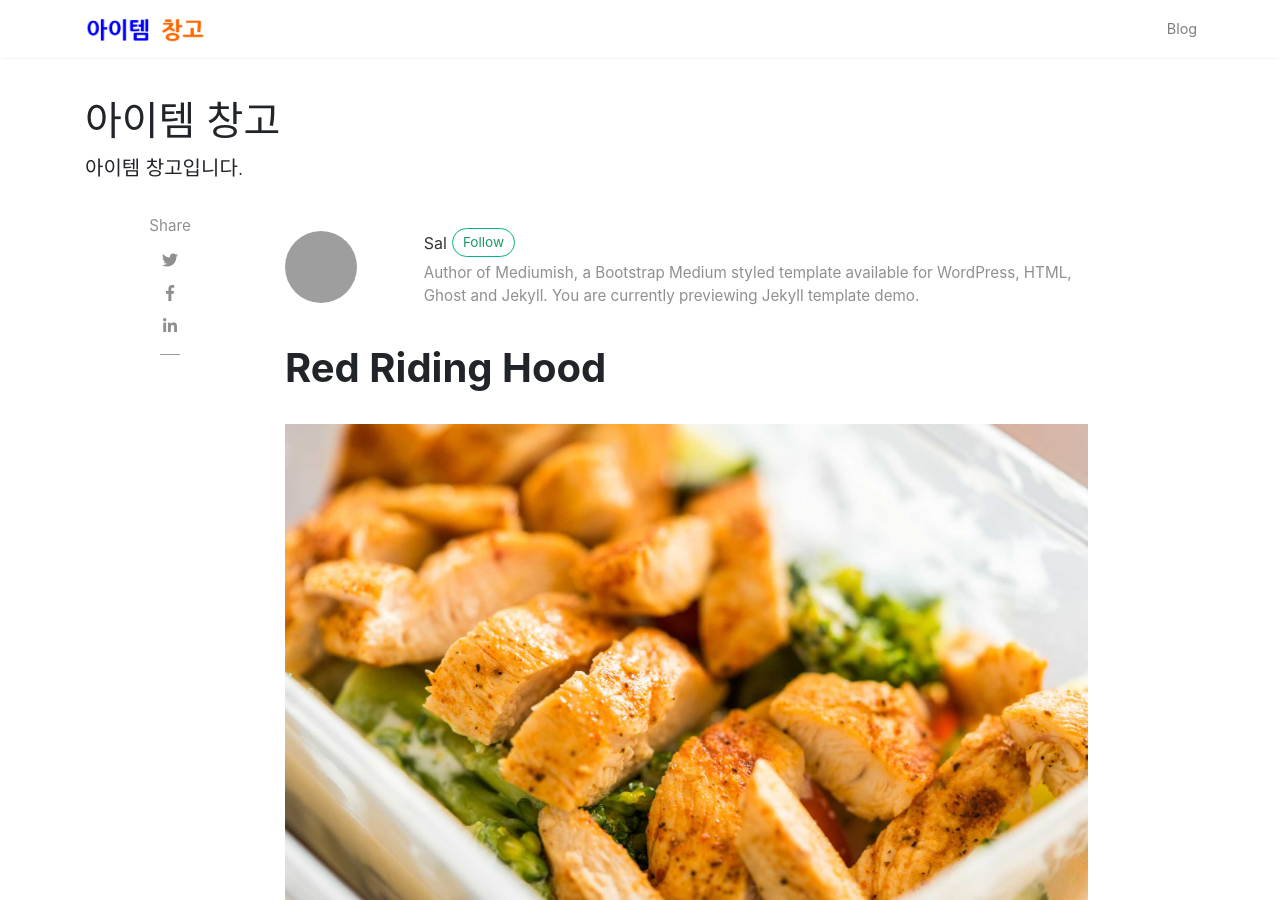
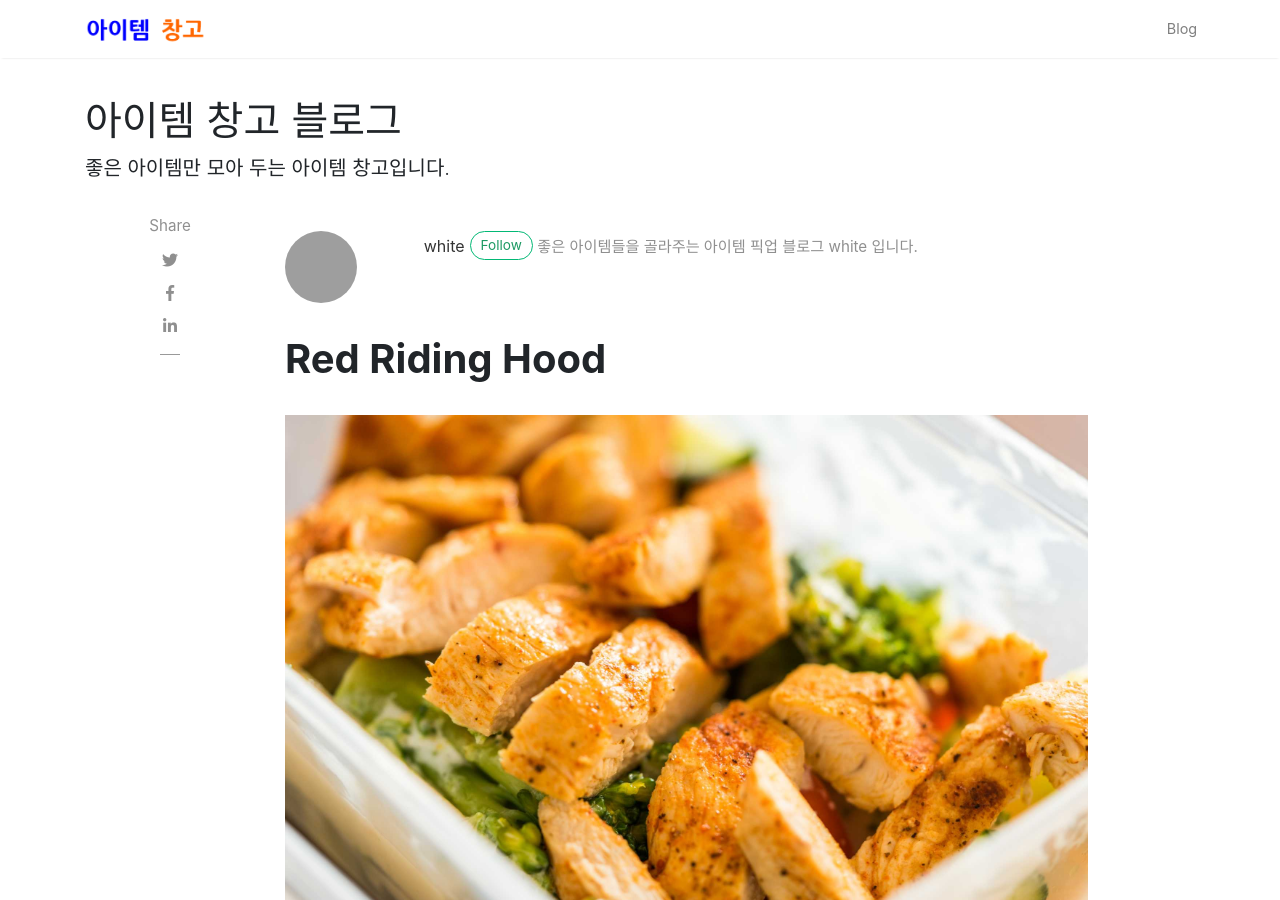
Before and after one commit to ttorya/white, a Jekyll site: the page built from _posts/2018-01-12-red-riding.md, in a window 1280 px wide and 900 px high. Built offline with Jekyll 4.4.1, drawn with Linux system fonts in a browser that asks for light colours; nearby versions of some CDN libraries; comment, search, counter and statistics services are not loaded; some of the changed text lies outside the part shown; grey boxes are pictures that could not be loaded.

Commit message:
Update _config.yml

```diff
--- a/_config.yml
+++ b/_config.yml
@@ -1,7 +1,7 @@
 # Site
-name: "아이템 창고"
-title: "아이템 창고"
-description: "아이템 창고입니다."
+name: "아이템 창고 블로그"
+title: "아이템 창고 블로그"
+description: "좋은 아이템만 모아 두는 아이템 창고입니다."
 logo: 'assets/images/logo.png'
 favicon: 'assets/images/logo.png'
 baseurl: /white
@@ -14,17 +14,17 @@ permalink: /:title/
 # Authors
 authors:
   sal:
-    name: Sal
-    display_name: Sal
+    name: white
+    display_name: white
     gravatar: e56154546cf4be74e393c62d1ae9f9d4
     email: wowthemesnet@gmail.com
-    web: https://www.wowthemes.net
-    twitter: https://twitter.com/wowthemesnet
-    description: "Author of Mediumish, a Bootstrap Medium styled template available for WordPress, HTML, Ghost and Jekyll. You are currently previewing Jekyll template demo."
+    web: https://ttorya.github.io/white/
+    twitter:
+    description: "좋은 아이템들을 골라주는 아이템 픽업 블로그 white 입니다."
 
 # Plugins
 plugins:
-  - jekyll-paginate
+  - jekyll-paginate-v2
   - jekyll-sitemap
   - jekyll-feed
   - jekyll-seo-tag
@@ -39,7 +39,7 @@ jekyll-archives:
     category: '/category/:name/'
 
 # Pagination
-paginate: 6
+paginate: 12
 paginate_path: /page:num/
 
 # Other
```
